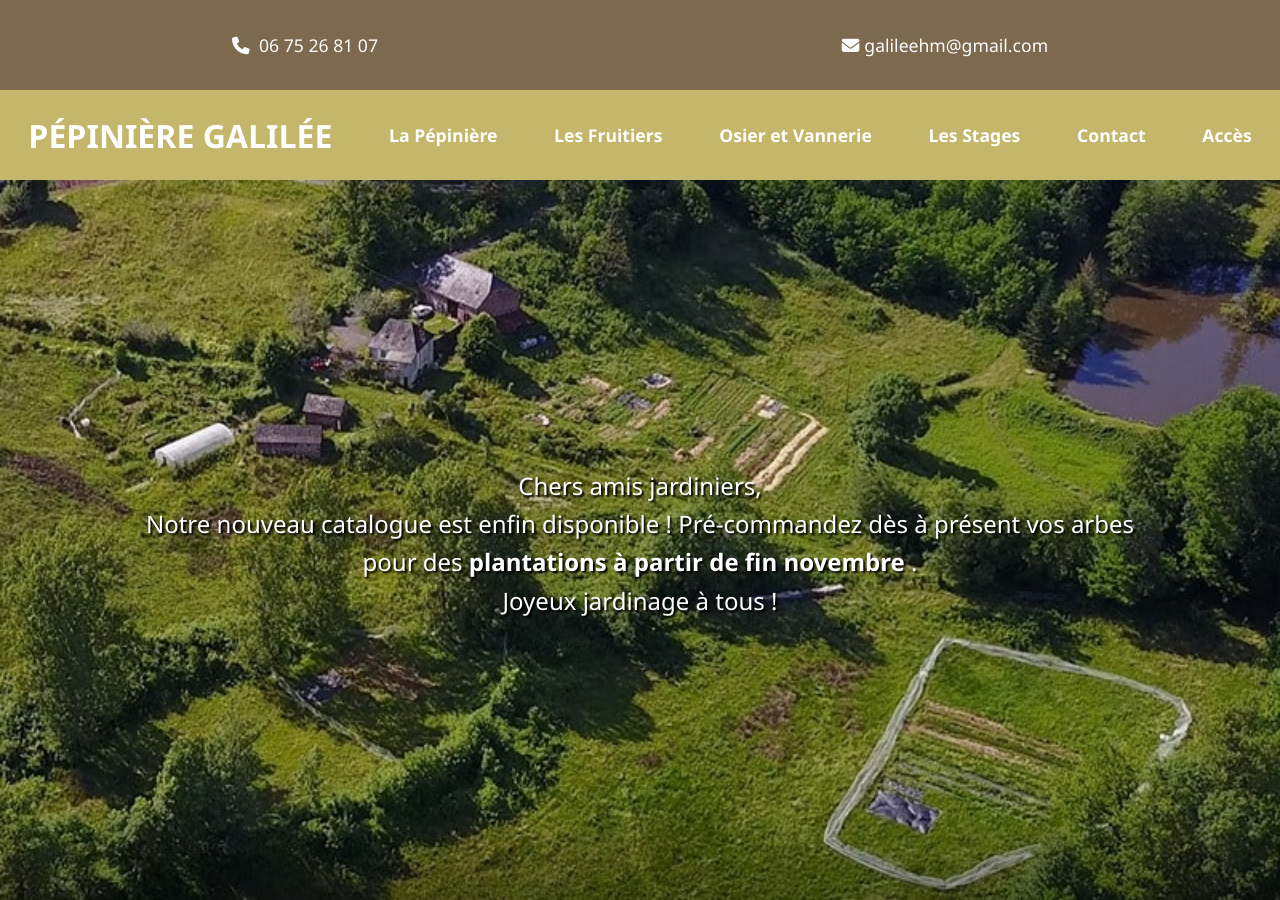
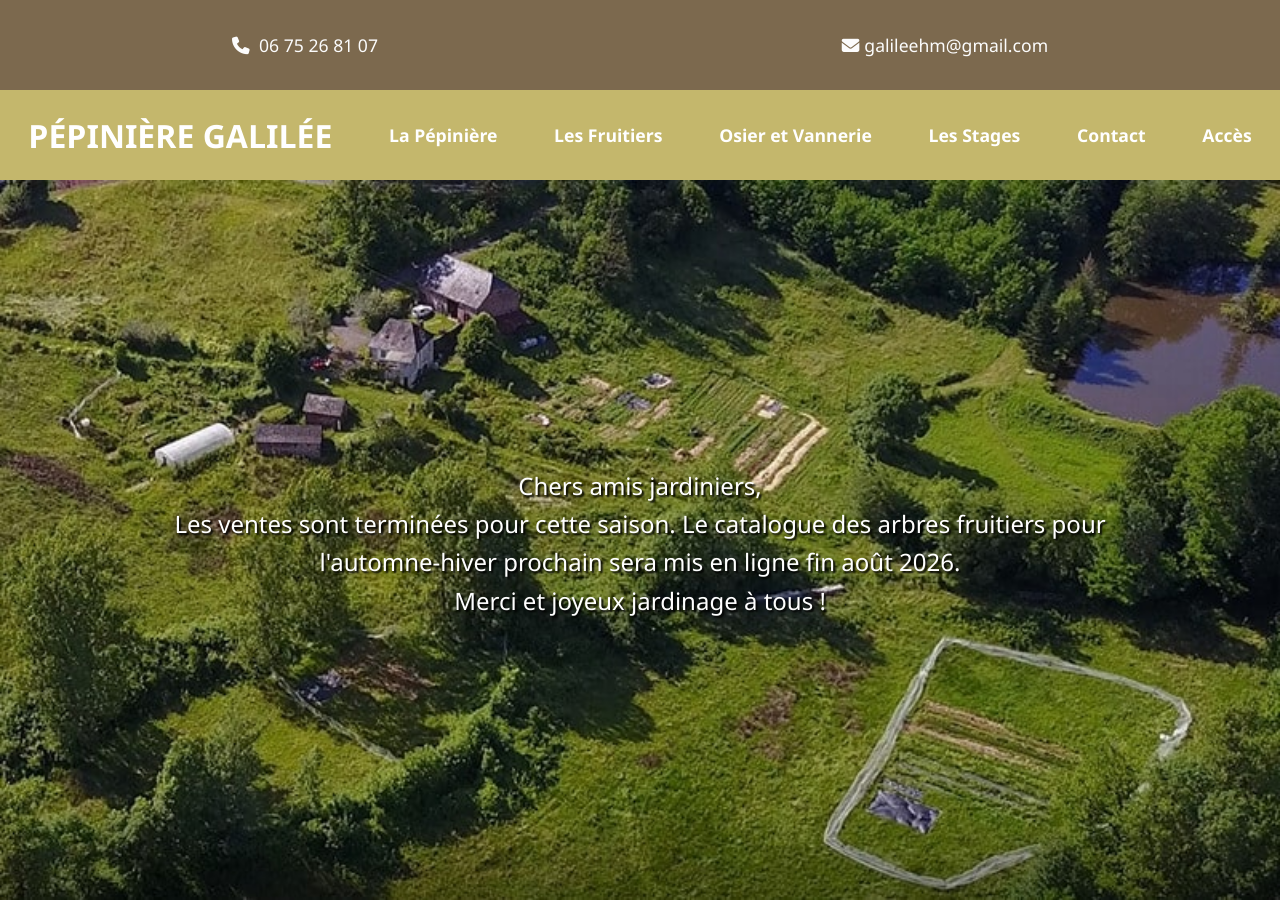
Before and after one commit to pepiniereGalilee/pepiniereGalilee.github.io, a Jekyll site: the page built from index.html, in a window 1280 px wide and 900 px high. Built offline with Jekyll 4.4.1, drawn with Linux system fonts in a browser that asks for light colours; nearby versions of some CDN libraries.

Commit message:
modif intro

```diff
--- a/index.html
+++ b/index.html
@@ -9,10 +9,9 @@ title: Pépinière Galilée
     <div class="centered">
       <p id="fin-de-saison">
         Chers amis jardiniers,<br />
-        Notre nouveau catalogue est enfin disponible ! Pré-commandez dès à
-        présent vos arbes pour des
-        <strong>plantations à partir de fin novembre </strong> .<br />
-        Joyeux jardinage à tous !<br />
+        Les ventes sont terminées pour cette saison. Le catalogue des arbres
+        fruitiers pour l'automne-hiver prochain sera mis en ligne fin août 2026.<br />
+        Merci et joyeux jardinage à tous !<br />
       </p>
     </div>
   </div>
```
